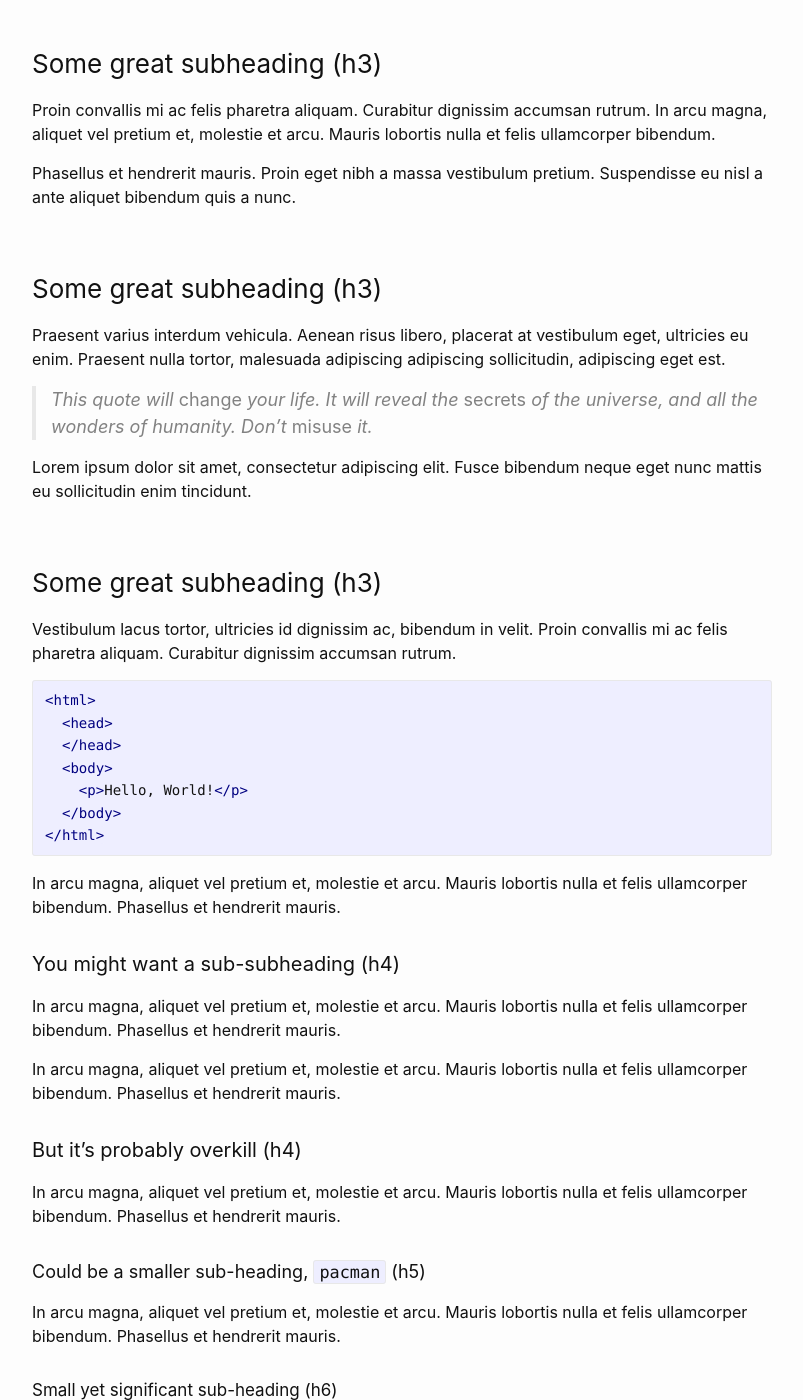
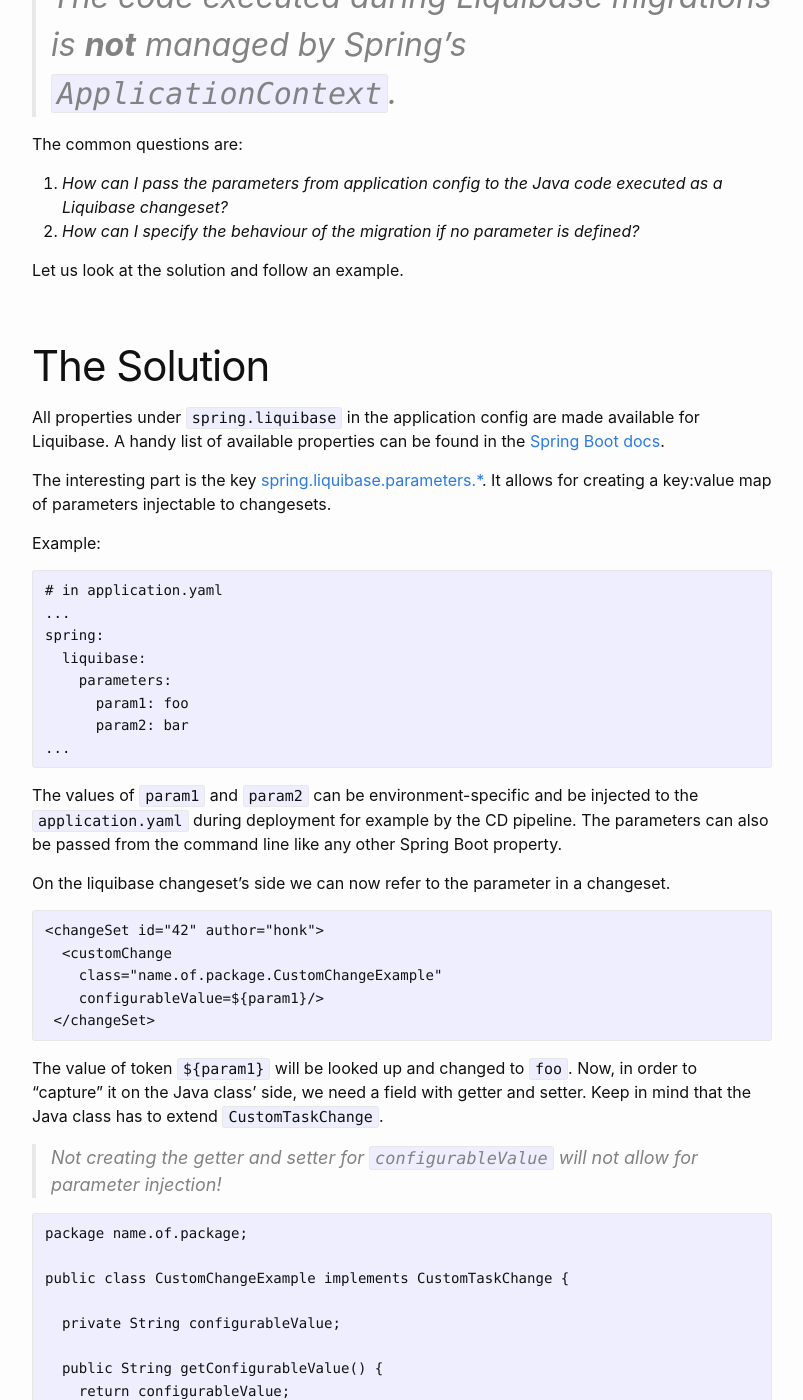
Before and after one commit to krisbanas/krisbanas.github.io, a Jekyll site: the page built from _posts/2020-12-14-liquibase-custom-changeset.md, in a window 1280 px wide and 1400 px high, scrolled down 723 px. Shown: the whole window, without its empty margins (238-1041 px from the left). Built offline with Jekyll 4.4.1, drawn with Linux system fonts in a browser that asks for light colours; some of the changed text lies outside the part shown.

Commit message:
starterd post

````diff
--- a/_posts/2020-12-14-post-0.md
+++ b/_posts/2020-12-14-liquibase-custom-changeset.md
@@ -1,12 +1,96 @@
 ---
 layout: post
-title: "Demo"
-categories: junk
-meta: "Springfield"
+title: "Using Spring Boot configuration in Liquibase custom change"
+categories: java
 ---
 
-Lorem ipsum dolor sit amet, consectetur adipiscing elit. Fusce bibendum neque eget nunc mattis eu sollicitudin enim tincidunt. Vestibulum lacus tortor, ultricies id dignissim ac, bibendum in velit.
+# Introduction and Problem Identification
 
+> Disclaimer: I assume you are **not** [using liquibase plugin for your build tool](https://docs.liquibase.com/tools-integrations/springboot/using-springboot-with-maven.html) (like `liquibase-maven-plugin`). The solution assumes the `liquibase-core` dependency is used.
+
+Liquibase offers a wide variety of pre-defined changesets but sometimes the desired logic of a changeset cannot be expressed within their limitations. In such scenarios, a custom change can be implemented as Java code.
+
+Oftentimes, when developing Spring Boot applications, we would like to allow for external configuration of the logic. For example, instead of hardcoding specific values, refer to the `application.yaml`. This is where a common issue occurs:
+
+---
+> The code executed during Liquibase migrations is **not** managed by Spring's `ApplicationContext`.
+---
+
+The common questions are:
+1. *How can I pass the parameters from application config to the Java code executed as a Liquibase changeset?*
+1. *How can I specify the behaviour of the migration if no parameter is defined?*
+
+Let us look at the solution and follow an example.
+
+# The Solution
+
+All properties under `spring.liquibase` in the application config are made available for Liquibase. A handy list of available properties can be found in the [Spring Boot docs](https://docs.spring.io/spring-boot/docs/current/reference/html/appendix-application-properties.html#common-application-properties-data-migration).
+
+The interesting part is the key [spring.liquibase.parameters.*](https://docs.spring.io/spring-boot/docs/current/reference/html/appendix-application-properties.html#spring.liquibase.parameters). It allows for creating a key:value map of parameters injectable to changesets.
+
+Example:
+
+```
+# in application.yaml
+...
+spring:
+  liquibase:
+    parameters:
+      param1: foo
+      param2: bar
+...
+```
+
+The values of `param1` and `param2` can be environment-specific and be injected to the `application.yaml` during deployment for example by the CD pipeline. The parameters can also be passed from the command line like any other Spring Boot property.
+
+On the liquibase changeset's side we can now refer to the parameter in a changeset.
+
+```
+<changeSet id="42" author="honk">
+  <customChange
+    class="name.of.package.CustomChangeExample"
+    configurableValue=${param1}/>
+ </changeSet>
+ ```
+
+The value of token `${param1}` will be looked up and changed to `foo`. Now, in order to "capture" it on the Java class' side, we need a field with getter and setter. Keep in mind that the Java class has to extend `CustomTaskChange`.
+
+> Not creating the getter and setter for `configurableValue` will not allow for parameter injection!
+
+```
+package name.of.package;
+
+public class CustomChangeExample implements CustomTaskChange {
+
+  private String configurableValue;
+
+  public String getConfigurableValue() {
+    return configurableValue;
+  }
+
+  public void setConfigurableValue(String configurableValue) {
+    this.configurableValue = configurableValue;
+  }
+
+  @Override
+  public void execute(Database database) throws CustomChangeException {
+      // configurableValue is available here
+  }
+
+  // All the methods from CustomTaskChange interface below
+  .
+  .
+  .
+
+}
+```
+
+There are two caveats to this approach:
+
+
+
+
+---
 ## Some great heading (h2)
 
 Proin convallis mi ac felis pharetra aliquam. Curabitur dignissim accumsan rutrum. In arcu magna, aliquet vel pretium et, molestie et arcu.
````
